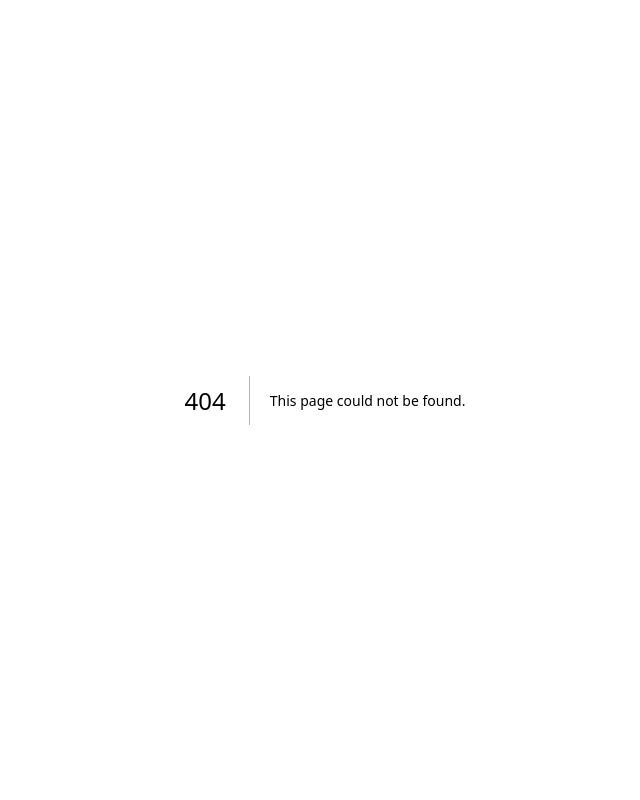
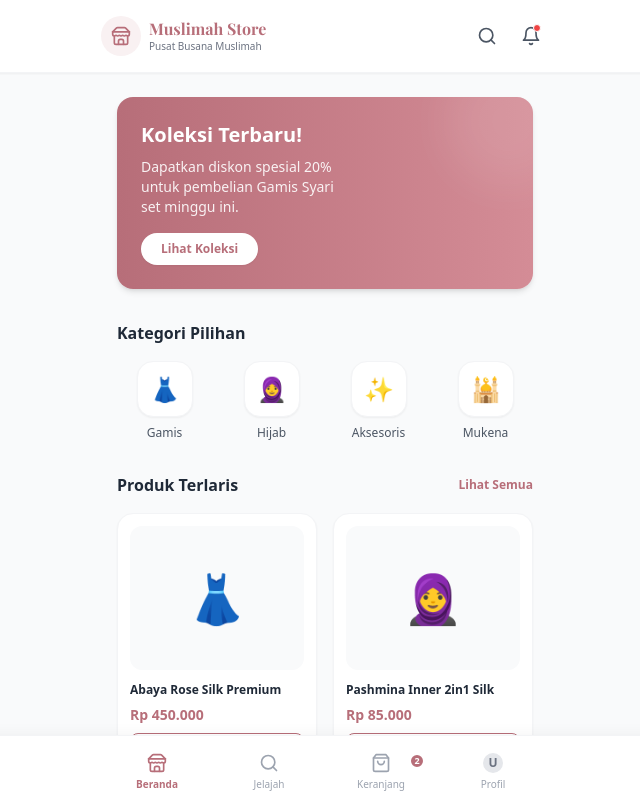
Before and after one commit to umisholikhah620-boop/MuslimahStore, a Next.js app: page /customer in a window 1280 px wide. Before the commit this address had no page. Shown: the top 800 px of the page, without its empty margins (315-955 px from the left). Built offline with nearby package versions, Linux system fonts and the light colour scheme; a web font is replaced by a local one.

Commit message:
Add customer dashboard and role toggle for login

```diff
--- /dev/null
+++ b/app/customer/page.js
@@ -0,0 +1,5 @@
+import CustomerDashboard from '../../components/CustomerDashboard'
+
+export default function CustomerPage() {
+    return <CustomerDashboard />
+}
--- /dev/null
+++ b/components/CustomerDashboard.jsx
@@ -0,0 +1,115 @@
+'use client'
+
+import React from 'react';
+import { Store, ShoppingBag, Search, Bell } from 'lucide-react';
+
+export default function CustomerDashboard() {
+    return (
+        <div className="min-h-screen bg-gray-50 font-sans pb-20">
+            {/* Header */}
+            <header className="bg-white px-4 py-4 sticky top-0 z-10 shadow-sm border-b border-gray-100">
+                <div className="max-w-md mx-auto flex items-center justify-between">
+                    <div className="flex items-center gap-2">
+                        <div className="w-10 h-10 bg-[#f9f1f2] rounded-full flex items-center justify-center">
+                            <Store className="w-5 h-5 text-[#B76E79]" />
+                        </div>
+                        <div>
+                            <h1 className="font-serif text-[#B76E79] font-bold leading-tight">Muslimah Store</h1>
+                            <p className="text-[10px] text-gray-500">Pusat Busana Muslimah</p>
+                        </div>
+                    </div>
+                    <div className="flex gap-2">
+                        <button className="relative p-2 text-gray-600 hover:bg-gray-50 flex items-center justify-center rounded-full transition-colors">
+                            <Search className="w-5 h-5" />
+                        </button>
+                        <button className="relative p-2 text-gray-600 hover:bg-gray-50 flex items-center justify-center rounded-full transition-colors">
+                            <Bell className="w-5 h-5" />
+                            <span className="absolute top-1.5 right-2 w-2 h-2 bg-red-500 rounded-full border border-white"></span>
+                        </button>
+                    </div>
+                </div>
+            </header>
+
+            <main className="max-w-md mx-auto px-4 mt-6">
+                {/* Banner */}
+                <div className="bg-gradient-to-r from-[#B76E79] to-[#d48c96] rounded-2xl p-6 text-white mb-8 shadow-md relative overflow-hidden">
+                    <div className="absolute top-0 right-0 w-32 h-32 bg-white opacity-10 rounded-full -mr-10 -mt-10 blur-xl"></div>
+                    <div className="relative z-10">
+                        <h2 className="text-xl font-bold mb-2">Koleksi Terbaru!</h2>
+                        <p className="text-sm opacity-90 mb-4 max-w-[200px]">Dapatkan diskon spesial 20% untuk pembelian Gamis Syari set minggu ini.</p>
+                        <button className="bg-white text-[#B76E79] text-xs font-bold py-2 px-5 rounded-full shadow-sm hover:shadow-md transition-all active:scale-95">
+                            Lihat Koleksi
+                        </button>
+                    </div>
+                </div>
+
+                {/* Categories */}
+                <div className="mb-8">
+                    <h3 className="text-gray-800 font-bold mb-4">Kategori Pilihan</h3>
+                    <div className="grid grid-cols-4 gap-3">
+                        {['Gamis', 'Hijab', 'Aksesoris', 'Mukena'].map((cat, i) => (
+                            <div key={i} className="flex flex-col items-center gap-2 cursor-pointer group">
+                                <div className="w-14 h-14 bg-white rounded-2xl flex items-center justify-center shadow-sm border border-gray-100 group-hover:border-[#B76E79] group-hover:shadow-md transition-all">
+                                    <span className="text-2xl">{['👗', '🧕', '✨', '🕌'][i]}</span>
+                                </div>
+                                <span className="text-xs text-gray-600 text-center font-medium">{cat}</span>
+                            </div>
+                        ))}
+                    </div>
+                </div>
+
+                {/* Popular Products */}
+                <div>
+                    <div className="flex justify-between items-center mb-4">
+                        <h3 className="text-gray-800 font-bold">Produk Terlaris</h3>
+                        <button className="text-xs text-[#B76E79] font-bold hover:underline">Lihat Semua</button>
+                    </div>
+
+                    <div className="grid grid-cols-2 gap-4">
+                        {/* Dummy Products */}
+                        {[
+                            { name: 'Abaya Rose Silk Premium', price: 'Rp 450.000', icon: '👗' },
+                            { name: 'Pashmina Inner 2in1 Silk', price: 'Rp 85.000', icon: '🧕' },
+                            { name: 'Gamis Syari A-Line Jetblack', price: 'Rp 320.000', icon: '👘' },
+                            { name: 'Cadar Tali Sifon Arab', price: 'Rp 35.000', icon: '✨' },
+                        ].map((prod, i) => (
+                            <div key={i} className="bg-white rounded-2xl p-3 shadow-sm border border-gray-100 flex flex-col cursor-pointer hover:shadow-md transition-all group">
+                                <div className="h-36 bg-gray-50 rounded-xl mb-3 flex items-center justify-center text-5xl group-hover:scale-105 transition-transform duration-300">
+                                    {prod.icon}
+                                </div>
+                                <h4 className="text-xs font-semibold text-gray-800 mb-1 leading-tight line-clamp-2">{prod.name}</h4>
+                                <p className="text-[#B76E79] font-bold text-sm mt-auto pt-1">{prod.price}</p>
+                                <button className="mt-2 w-full py-1.5 border border-[#B76E79] text-[#B76E79] rounded-lg text-xs font-bold hover:bg-[#B76E79] hover:text-white transition-colors">
+                                    Tambah
+                                </button>
+                            </div>
+                        ))}
+                    </div>
+                </div>
+            </main>
+
+            {/* Bottom Nav */}
+            <div className="fixed bottom-0 left-0 right-0 bg-white border-t border-gray-100 pb-safe pt-2 px-4 shadow-[0_-5px_15px_-5px_rgba(0,0,0,0.05)] z-20">
+                <div className="max-w-md mx-auto flex justify-between items-center h-14">
+                    <button className="flex flex-col items-center flex-1 text-[#B76E79]">
+                        <Store className="w-5 h-5 mb-1" />
+                        <span className="text-[10px] font-bold">Beranda</span>
+                    </button>
+                    <button className="flex flex-col items-center flex-1 text-gray-400 hover:text-gray-600 transition-colors">
+                        <Search className="w-5 h-5 mb-1" />
+                        <span className="text-[10px] font-medium">Jelajah</span>
+                    </button>
+                    <button className="flex flex-col items-center flex-1 text-gray-400 hover:text-gray-600 transition-colors relative">
+                        <div className="absolute top-0 right-3 w-4 h-4 bg-[#B76E79] text-white text-[9px] font-bold flex items-center justify-center rounded-full border-2 border-white">2</div>
+                        <ShoppingBag className="w-5 h-5 mb-1" />
+                        <span className="text-[10px] font-medium">Keranjang</span>
+                    </button>
+                    <button className="flex flex-col items-center flex-1 text-gray-400 hover:text-gray-600 transition-colors">
+                        <div className="w-5 h-5 rounded-full bg-gray-200 mb-1 flex items-center justify-center text-xs font-bold text-gray-500">U</div>
+                        <span className="text-[10px] font-medium">Profil</span>
+                    </button>
+                </div>
+            </div>
+        </div>
+    );
+}
--- a/components/Login.jsx
+++ b/components/Login.jsx
@@ -5,6 +5,7 @@ import { User, Lock, Store } from 'lucide-react';
 import { supabase } from '../app/lib/supabase';
 
 export default function Login({ onNavigate }) {
+    const [loginRole, setLoginRole] = useState('customer'); // 'customer' or 'admin'
     const [email, setEmail] = useState('');
     const [password, setPassword] = useState('');
     const [error, setError] = useState('');
@@ -33,18 +34,19 @@ export default function Login({ onNavigate }) {
             if (authError) throw authError;
 
             if (onNavigate) {
-                onNavigate('dashboard');
+                onNavigate(loginRole === 'admin' ? 'dashboard' : 'customer');
             } else {
-                window.location.href = '/dashboard';
+                window.location.href = loginRole === 'admin' ? '/dashboard' : '/customer';
             }
         } catch (err) {
             // Fallback for demo credentials if Supabase is not configured or fails
-            if (email === 'admin' && password === '123') {
-                if (onNavigate) {
-                    onNavigate('dashboard');
-                } else {
-                    window.location.href = '/dashboard';
-                }
+            if (loginRole === 'admin' && email === 'admin' && password === '123') {
+                if (onNavigate) onNavigate('dashboard');
+                else window.location.href = '/dashboard';
+                return;
+            } else if (loginRole === 'customer' && email === 'user' && password === 'user123') {
+                if (onNavigate) onNavigate('customer');
+                else window.location.href = '/customer';
                 return;
             }
             setError(err.message || 'Login gagal. Cek email dan password Ukhti.');
@@ -75,6 +77,23 @@ export default function Login({ onNavigate }) {
                     </p>
                 </div>
 
+                <div className="flex mb-6 bg-gray-50 p-1 rounded-xl border border-gray-100">
+                    <button
+                        type="button"
+                        onClick={() => setLoginRole('customer')}
+                        className={`flex-1 py-2.5 text-sm font-semibold rounded-lg transition-all duration-200 ${loginRole === 'customer' ? 'bg-white shadow-sm text-[#B76E79]' : 'text-gray-400 hover:text-gray-600'}`}
+                    >
+                        Customer
+                    </button>
+                    <button
+                        type="button"
+                        onClick={() => setLoginRole('admin')}
+                        className={`flex-1 py-2.5 text-sm font-semibold rounded-lg transition-all duration-200 ${loginRole === 'admin' ? 'bg-white shadow-sm text-[#B76E79]' : 'text-gray-400 hover:text-gray-600'}`}
+                    >
+                        Admin
+                    </button>
+                </div>
+
                 <form onSubmit={handleLogin} className="space-y-5">
                     {error && (
                         <div className="bg-red-50 text-red-600 p-3 rounded-xl text-sm border border-red-100 animate-fadeIn text-center">
@@ -90,7 +109,7 @@ export default function Login({ onNavigate }) {
                             type="text"
                             value={email}
                             onChange={(e) => setEmail(e.target.value)}
-                            placeholder="Username / Email Pegawai"
+                            placeholder={loginRole === 'admin' ? "Username / Email Pegawai" : "Username / Email"}
                             className="w-full pl-11 pr-4 py-3 border border-gray-200 rounded-xl focus:ring-2 focus:ring-[#B76E79] focus:border-transparent outline-none transition-all"
                         />
                     </div>
@@ -114,7 +133,7 @@ export default function Login({ onNavigate }) {
                             disabled={loading}
                             className={`w-full bg-[#B76E79] hover:bg-[#a05d67] text-white font-medium py-3.5 rounded-xl transition-colors shadow-lg shadow-[#B76E79]/30 ${loading ? 'opacity-50 cursor-not-allowed' : ''}`}
                         >
-                            {loading ? 'Memproses...' : 'MASUK KE DASHBOARD'}
+                            {loading ? 'Memproses...' : (loginRole === 'admin' ? 'MASUK KE DASHBOARD ADMIN' : 'MASUK KE TOKO')}
                         </button>
                     </div>
                 </form>
```
